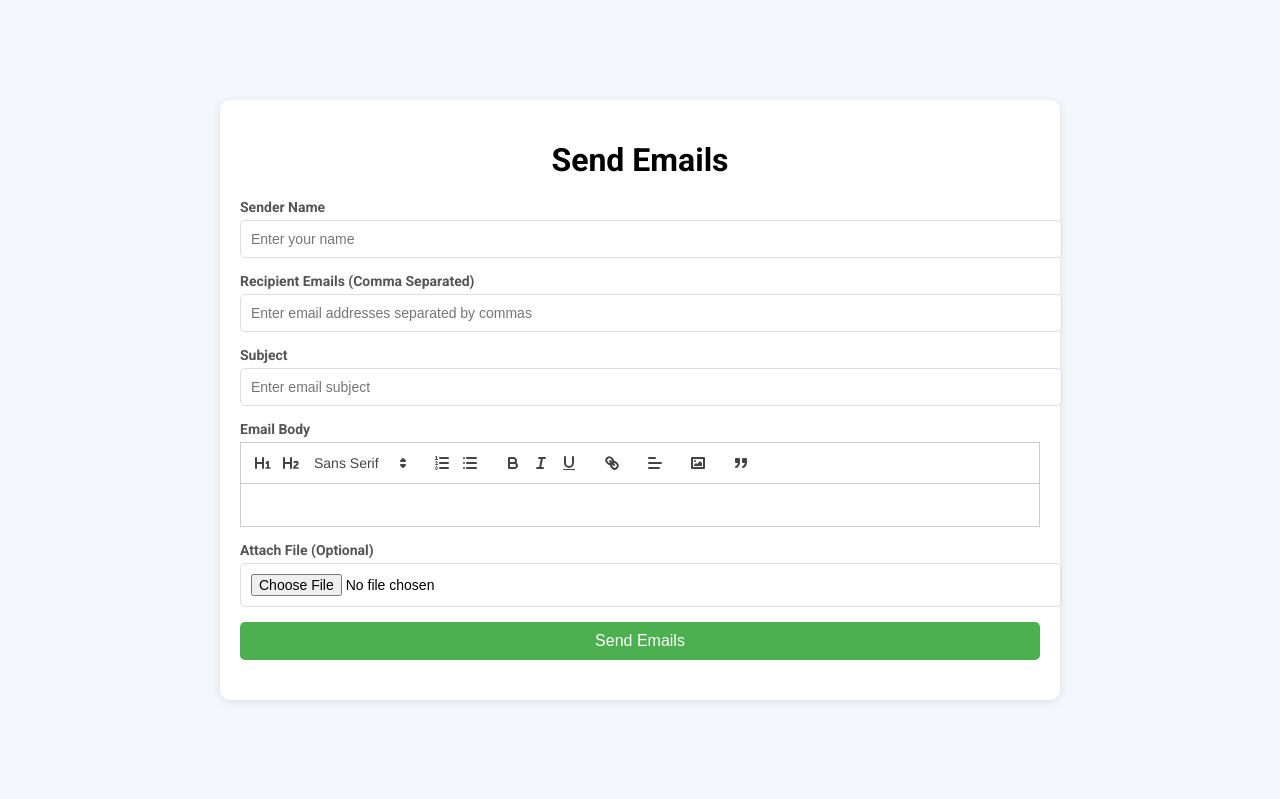
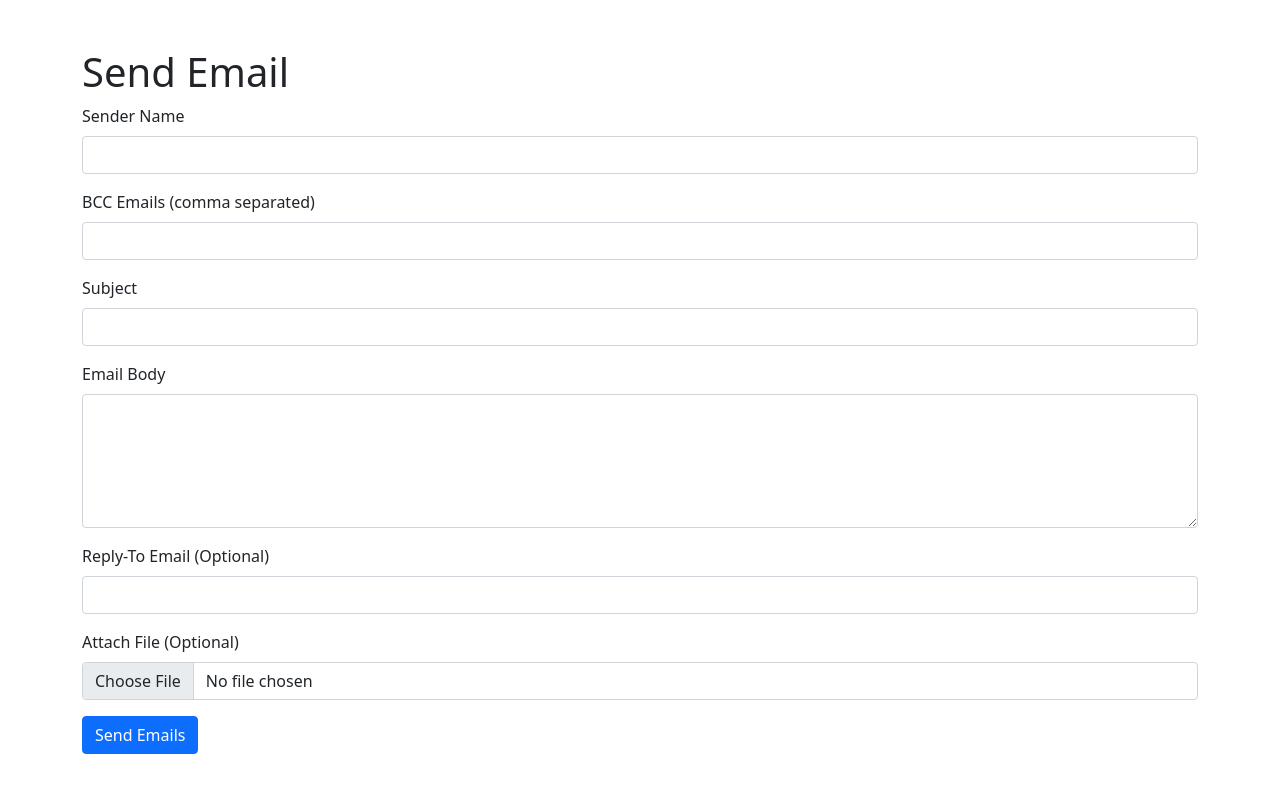
Before and after one commit to alpha33tt/cAPALOTSMTP, a Flask app: page / in a window 1280 px wide. Run offline with Flask 3, Linux system fonts and the light colour scheme; some libraries are stand-ins or nearby versions.

Commit message:
Update index.html

```diff
--- a/templates/index.html
+++ b/templates/index.html
@@ -4,146 +4,54 @@
     <meta charset="UTF-8">
     <meta name="viewport" content="width=device-width, initial-scale=1.0">
     <title>Email Sender</title>
-    <link href="https://fonts.googleapis.com/css2?family=Roboto:wght@400;700&display=swap" rel="stylesheet">
-    <!-- Include Quill.js CDN -->
-    <link href="https://cdn.quilljs.com/1.3.6/quill.snow.css" rel="stylesheet">
+    <link rel="stylesheet" href="https://cdn.jsdelivr.net/npm/bootstrap@5.0.0-beta3/dist/css/bootstrap.min.css">
     <style>
-        body {
-            font-family: 'Roboto', sans-serif;
-            background-color: #f4f7fc;
-            margin: 0;
-            padding: 0;
-            display: flex;
-            justify-content: center;
-            align-items: center;
-            height: 100vh;
-        }
-        .container {
-            width: 80%;
-            max-width: 800px;
-            background-color: white;
-            padding: 20px;
-            border-radius: 10px;
-            box-shadow: 0 2px 10px rgba(0, 0, 0, 0.1);
-        }
-        h1 {
-            text-align: center;
-            font-size: 32px;
-            margin-bottom: 20px;
-        }
-        .form-group {
-            margin-bottom: 15px;
-        }
-        label {
-            font-size: 14px;
-            font-weight: bold;
-            color: #555;
-            margin-bottom: 5px;
-            display: block;
-        }
-        input, textarea {
-            width: 100%;
-            padding: 10px;
-            border: 1px solid #ddd;
-            border-radius: 5px;
-            font-size: 14px;
-        }
-        .btn {
-            background-color: #4CAF50;
-            color: white;
-            font-size: 16px;
-            padding: 10px 20px;
-            border: none;
-            border-radius: 5px;
-            cursor: pointer;
-            width: 100%;
-        }
-        .btn:hover {
-            background-color: #45a049;
-        }
-        #progress {
-            margin-top: 20px;
-            font-size: 16px;
-            color: #444;
-        }
-        #progress p {
-            margin: 5px 0;
-        }
-        .sending {
-            color: orange;
-        }
-        .sent {
-            color: green;
-        }
-        .error {
-            color: red;
-        }
-        #loading {
-            display: none;
-            text-align: center;
-            margin-top: 20px;
-        }
-        #loading img {
-            width: 40px;
-        }
+        .sending { color: orange; }
+        .sent { color: green; }
+        .error { color: red; }
+        #loading { display: none; }
     </style>
 </head>
 <body>
-    <div class="container">
-        <h1>Send Emails</h1>
+    <div class="container mt-5">
+        <h1>Send Email</h1>
         <form id="email-form" enctype="multipart/form-data">
-            <div class="form-group">
-                <label for="from-name">Sender Name</label>
-                <input type="text" id="from-name" name="from-name" required placeholder="Enter your name">
+            <div class="mb-3">
+                <label for="from-name" class="form-label">Sender Name</label>
+                <input type="text" class="form-control" id="from-name" name="from-name" required>
             </div>
-            <div class="form-group">
-                <label for="bcc">Recipient Emails (Comma Separated)</label>
-                <input type="text" id="bcc" name="bcc" required placeholder="Enter email addresses separated by commas">
+            <div class="mb-3">
+                <label for="bcc" class="form-label">BCC Emails (comma separated)</label>
+                <input type="text" class="form-control" id="bcc" name="bcc" required>
             </div>
-            <div class="form-group">
-                <label for="subject">Subject</label>
-                <input type="text" id="subject" name="subject" required placeholder="Enter email subject">
+            <div class="mb-3">
+                <label for="subject" class="form-label">Subject</label>
+                <input type="text" class="form-control" id="subject" name="subject" required>
             </div>
-            <div class="form-group">
-                <label for="email-body">Email Body</label>
-                <div id="email-body"></div>
+            <div class="mb-3">
+                <label for="email-body" class="form-label">Email Body</label>
+                <textarea class="form-control" id="email-body" name="email-body" rows="5" required></textarea>
             </div>
-            <div class="form-group">
-                <label for="attachment">Attach File (Optional)</label>
-                <input type="file" id="attachment" name="attachment">
+            <div class="mb-3">
+                <label for="reply-to" class="form-label">Reply-To Email (Optional)</label>
+                <input type="email" class="form-control" id="reply-to" name="reply-to">
             </div>
-            <div class="form-group">
-                <button type="submit" class="btn">Send Emails</button>
+            <div class="mb-3">
+                <label for="attachment" class="form-label">Attach File (Optional)</label>
+                <input type="file" class="form-control" id="attachment" name="attachment">
             </div>
+            <button type="submit" class="btn btn-primary">Send Emails</button>
         </form>
 
-        <div id="loading">
-            <img src="https://cdnjs.cloudflare.com/ajax/libs/semantic-ui/2.4.1/images/loader-large.gif" alt="Loading">
-            <p>Sending emails, please wait...</p>
+        <div id="loading" class="mt-3">
+            <img src="https://i.imgur.com/llF5iyg.gif" alt="Loading...">
+            <p>Sending Emails...</p>
         </div>
 
-        <div id="progress"></div>
+        <div id="progress" class="mt-3"></div>
     </div>
 
-    <!-- Include Quill.js CDN -->
-    <script src="https://cdn.quilljs.com/1.3.6/quill.min.js"></script>
     <script>
-        // Initialize Quill editor
-        const quill = new Quill('#email-body', {
-            theme: 'snow',
-            modules: {
-                toolbar: [
-                    [{ 'header': '1' }, { 'header': '2' }, { 'font': [] }],
-                    [{ 'list': 'ordered'}, { 'list': 'bullet' }],
-                    ['bold', 'italic', 'underline'],
-                    ['link'],
-                    [{ 'align': [] }],
-                    ['image'],
-                    ['blockquote']
-                ]
-            }
-        });
-
         // Handle form submission
         document.getElementById('email-form').addEventListener('submit', function (e) {
             e.preventDefault();
@@ -151,10 +59,8 @@
             const formData = new FormData(this);
             const progressElement = document.getElementById('progress');
             const loadingElement = document.getElementById('loading');
-
-            // Show loading spinner
-            loadingElement.style.display = 'block';
-            progressElement.innerHTML = '';  // Reset progress
+            progressElement.innerHTML = ''; // Clear previous progress
+            loadingElement.style.display = 'block'; // Show loading spinner
 
             // Send the email via the backend
             fetch('/send_email', {
@@ -163,37 +69,24 @@
             })
             .then(response => response.json())
             .then(data => {
-                loadingElement.style.display = 'none';  // Hide loading spinner
+                loadingElement.style.display = 'none'; // Hide loading spinner
                 if (data.status === 'success') {
-                    data.updates.forEach((update, index) => {
+                    data.updates.forEach(update => {
                         const p = document.createElement('p');
-                        const icon = index === 0 ? '⏳' : '✅';  // Use a loading icon or a success check icon
-                        if (update.status === 'sending') {
-                            p.className = 'sending';
-                            p.textContent = `${icon} Sending email to ${update.email}...`;
-                        } else if (update.status === 'sent') {
-                            p.className = 'sent';
-                            p.textContent = `${icon} Email to ${update.email} sent successfully!`;
-                        } else {
-                            p.className = 'error';
-                            p.textContent = `❌ Failed to send email to ${update.email}`;
-                        }
+                        const icon = update.status === 'sending' ? '⏳' : '✅';
+                        p.className = update.status;
+                        p.textContent = `${icon} Email to ${update.email} ${update.status === 'sending' ? 'is being sent...' : 'sent successfully!'}`;
                         progressElement.appendChild(p);
-
-                        // Delay the next email send by 2.5 seconds
-                        if (index < data.updates.length - 1) {
-                            setTimeout(() => {}, 2500);
-                        }
                     });
                 } else {
                     const p = document.createElement('p');
                     p.className = 'error';
-                    p.textContent = 'An error occurred: ' + data.message;
+                    p.textContent = `An error occurred: ${data.message}`;
                     progressElement.appendChild(p);
                 }
             })
             .catch(error => {
-                loadingElement.style.display = 'none';  // Hide loading spinner
+                loadingElement.style.display = 'none';
                 const p = document.createElement('p');
                 p.className = 'error';
                 p.textContent = 'Failed to send emails: ' + error.message;
@@ -201,5 +94,6 @@
             });
         });
     </script>
+
 </body>
 </html>
```
